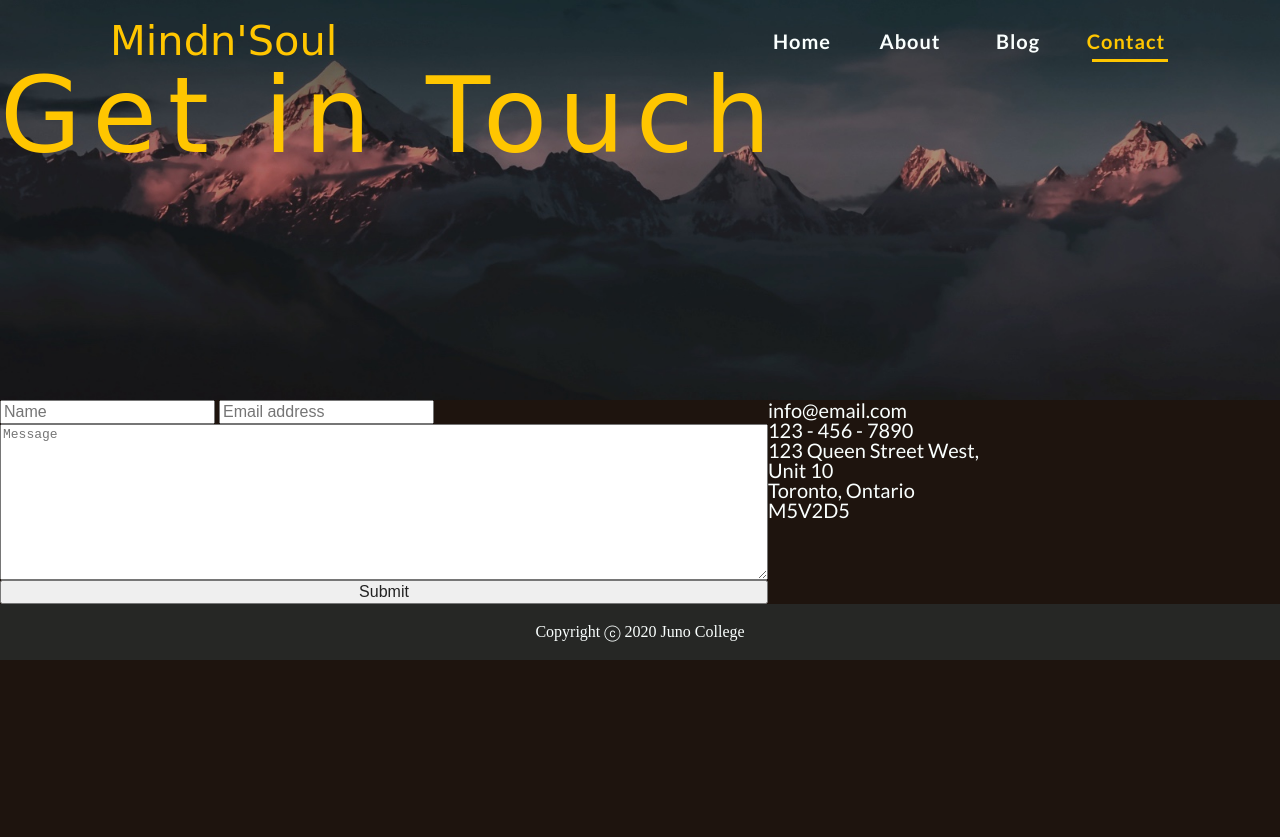
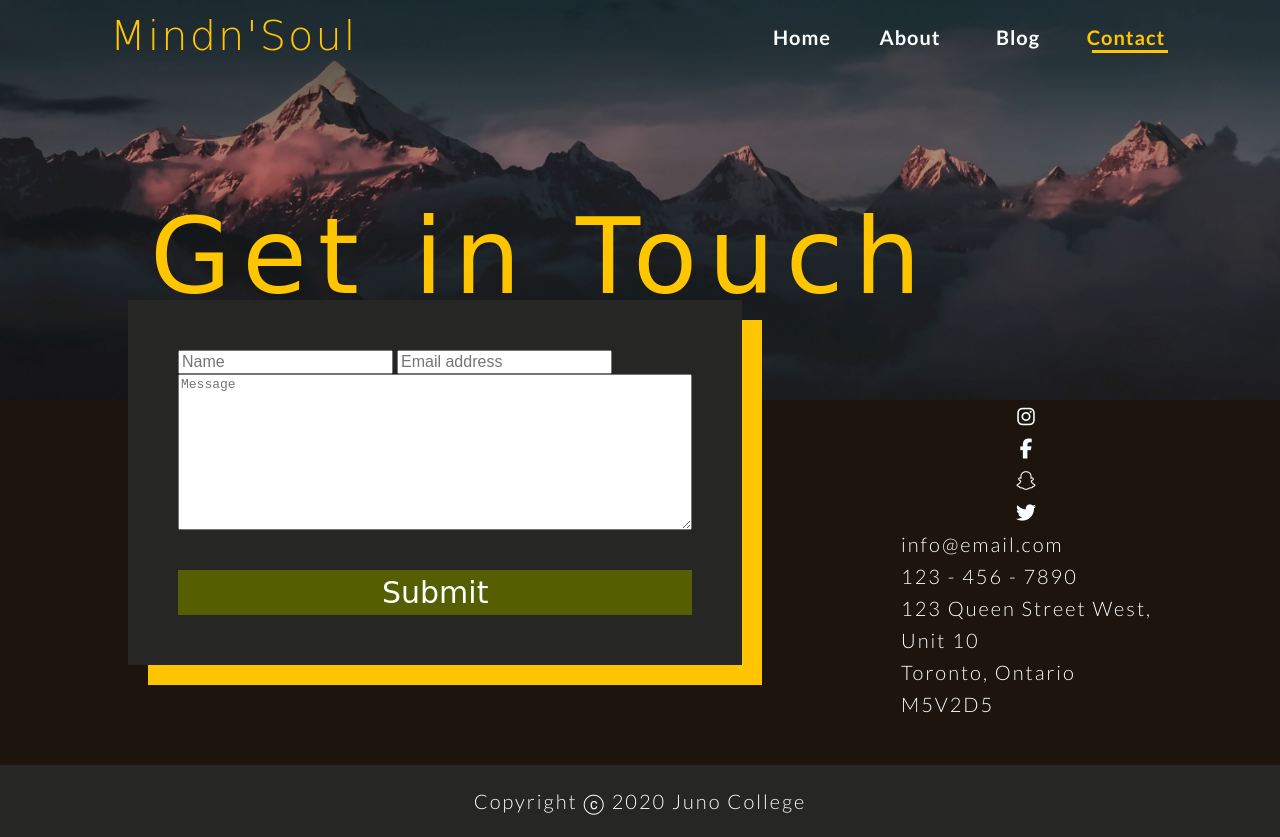
Before and after one commit to hplehal/Mindn-soul, a plain HTML site: page contact.html in a window 1280 px wide. Before the commit the page ends 800 px from the top, so only its background shows below. Drawn offline with Linux system fonts and the light colour scheme; a web font is replaced by a local one.

Commit message:
arrange the forms and contact page

```diff
--- a/contact.html
+++ b/contact.html
@@ -28,8 +28,9 @@
       </nav>
       <h2>Get in Touch</h2>
     </header>
-    <main class="contactSection">
-      <form action="">
+    <main>
+      <div class="contactSection wrapper">
+        <form action="" class="contactForm">
           <fieldset>
             <label class="sr-only" for="name">Name:</label>
             <input type="text" name="Name" placeholder="Name" id="name" />
@@ -66,6 +67,30 @@
             </ul>
           </div>
           <div class="contactInfo">
+            <div class="social-media-icons">
+              <ul>
+                <li>
+                  <a href="#" aria-label="Instagram"
+                    ><i class="fab fa-instagram"></i
+                  ></a>
+                </li>
+                <li>
+                  <a href="#" aria-label="Facebook"
+                    ><i class="fab fa-facebook-f"></i
+                  ></a>
+                </li>
+                <li>
+                  <a href="#" aria-label="Snapchat"
+                    ><i class="fab fa-snapchat-ghost"></i
+                  ></a>
+                </li>
+                <li>
+                  <a href="#" aria-label="Twitter"
+                    ><i class="fab fa-twitter"></i
+                  ></a>
+                </li>
+              </ul>
+            </div>
             <p>info@email.com</p>
             <p>123 - 456 - 7890</p>
             <p>123 Queen Street West,</p>
@@ -74,8 +99,11 @@
             <p>M5V2D5</p>
           </div>
         </section>
+      </div>
     </main>
-    <footer>Copyright ⓒ 2020 Juno College</footer>
+    <footer>
+      <p>Copyright ⓒ 2020 Juno College</p>
+    </footer>
     <script
       src="https://kit.fontawesome.com/ce1aa3e8a3.js"
       crossorigin="anonymous"
--- a/styles/sass/components/_buttons.scss
+++ b/styles/sass/components/_buttons.scss
@@ -1,4 +1,5 @@
-.more {
+.more,
+button[type="submit"] {
   @include fontMixin($dokdo, 30px, $iceBlue);
   background-color: $mudGreen;
   border: none;
--- a/styles/sass/components/_global.scss
+++ b/styles/sass/components/_global.scss
@@ -18,6 +18,9 @@ h4 {
 p,
 a {
   @include fontMixin($lato, 20px, $iceBlue);
+  font-weight: 300;
+  line-height: 32px;
+  letter-spacing: 2px;
 }
 
 .wrapper {
--- a/styles/sass/pages/_contact.scss
+++ b/styles/sass/pages/_contact.scss
@@ -1,17 +1,26 @@
 .headerContact {
-    background-image: url(../assets/images/contact-image-1.jpg );
+  background-image: url(../assets/images/contact-image-1.jpg);
   background-repeat: no-repeat;
   background-size: cover;
   background-position: center;
-    height:50vh;
+  height: 50vh;
+  h2 {
+    padding: 150px;
+  }
 }
 
 .contactSection {
   display: flex;
+  justify-content: space-between;
 }
 
-form {
+.contactForm {
   display: flex;
   flex-direction: column;
+  position: relative;
+  bottom: 100px;
+  padding: 50px;
   width: 60%;
+  background-color: $charcoal;
+  box-shadow: 20px 20px $marigold;
 }
--- a/styles/sass/pages/_home.scss
+++ b/styles/sass/pages/_home.scss
@@ -20,11 +20,12 @@
 
 .headerContent {
   display: flex;
-  justify-content: space-around;
+  justify-content: flex-start;
   div {
     display: flex;
     flex-direction: column;
-    justify-content: center;
+    justify-content: flex-start;
+    padding: 100px 0 0 40px;
     h1 {
       @include fontMixin($dokdo, 115px, $marigold);
     }
@@ -35,6 +36,7 @@
   img {
     position: relative;
     top: 100px;
+    width: 40%;
   }
 }
 
@@ -43,7 +45,7 @@
   justify-content: space-between;
   padding: 250px 0 100px;
   img {
-    flex: 0 1 auto;
+    flex: 0 1 30%;
     box-shadow: -15px 15px $mudGreen;
   }
   .aboutContent {
@@ -80,8 +82,12 @@
   display: flex;
   justify-content: space-between;
   .blogContent {
+    width: 30%;
+    margin: auto;
+  }
+  img {
     width: 40%;
-    margin: auto;
+    height: 40%;
   }
 }
 .homeBlog1 {
@@ -113,7 +119,7 @@
   flex-direction: column;
   align-items: center;
   justify-content: center;
-  width: 70%;
+  width: 80%;
   margin: 0 auto;
   padding: 100px;
 }
```
Also changed, not shown: blog.html (+2 -2 lines), index.html (+0 -12 lines), styles/style.css. Lines whose indentation alone changed are shown as unchanged.
